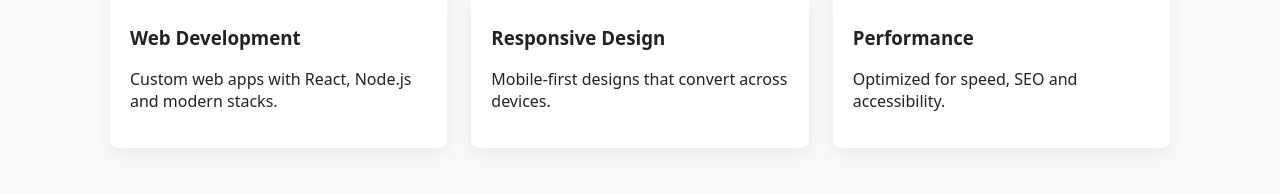
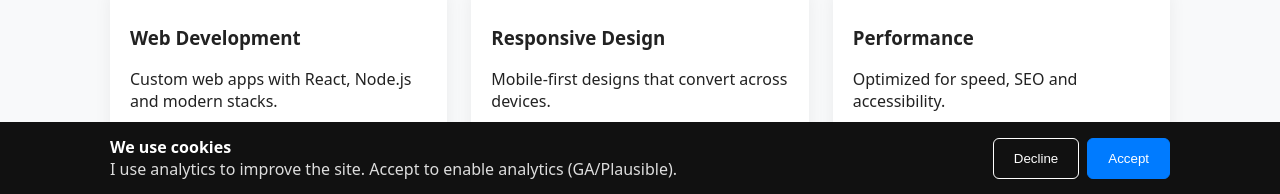
Before and after one commit to timsuperville/timsuperville.github.io, a React (Vite) app: page / in a window 1280 px wide. Shown: the part 606-800 px from the top of the page. Built offline with nearby package versions, Linux system fonts and the light colour scheme; no server answers.

Commit message:
Add cookie consent banner and consent-based analytics init + event tracking

```diff
--- /dev/null
+++ b/src/CookieBanner.jsx
@@ -0,0 +1,25 @@
+import React from 'react'
+import { hasConsent, optIn, optOut } from './analytics'
+
+export default function CookieBanner(){
+  const [visible, setVisible] = React.useState(!hasConsent())
+
+  if (!visible) return null
+
+  return (
+    <div className="cookie-banner">
+      <div className="container">
+        <div style={{display:'flex', alignItems:'center', justifyContent:'space-between'}}>
+          <div>
+            <strong>We use cookies</strong>
+            <p style={{margin:0}}>I use analytics to improve the site. Accept to enable analytics (GA/Plausible).</p>
+          </div>
+          <div>
+            <button className="btn" onClick={() => { optOut(); setVisible(false); }}>Decline</button>
+            <button className="btn primary" style={{marginLeft:8}} onClick={() => { optIn(); window.location.reload(); }}>Accept</button>
+          </div>
+        </div>
+      </div>
+    </div>
+  )
+}
--- a/src/analytics.js
+++ b/src/analytics.js
@@ -1,30 +1,30 @@
-// Lightweight analytics initializer supporting GA4 and Plausible with opt-out
+
+// Consent-based analytics helper
+export function hasConsent(){
+  try { return localStorage.getItem('analytics_consent') === '1' } catch(e){ return false }
+}
+
 export function isOptedOut(){
-  try { return localStorage.getItem('analytics_opt_out') === '1' } catch(e){ return false }
+  try { return localStorage.getItem('analytics_consent') === '0' } catch(e){ return false }
 }
+
+export function optIn(){
+  try { localStorage.setItem('analytics_consent','1') } catch(e){}
+}
+
 export function optOut(){
-  try { localStorage.setItem('analytics_opt_out','1') } catch(e){}
-  // Set GA disable flag if GA id present
+  try { localStorage.setItem('analytics_consent','0') } catch(e){}
   const GA_ID = import.meta.env.VITE_GA_ID
   if (GA_ID) window[`ga-disable-${GA_ID}`] = true
-  // reload to ensure scripts don't run (optional UX)
-  window.location.reload()
-}
-export function optIn(){
-  try { localStorage.removeItem('analytics_opt_out') } catch(e){}
-  const GA_ID = import.meta.env.VITE_GA_ID
-  if (GA_ID) delete window[`ga-disable-${GA_ID}`]
-  window.location.reload()
 }
 
 export function initAnalytics(){
-  if (isOptedOut()) return
+  if (!hasConsent()) return
 
   const GA_ID = import.meta.env.VITE_GA_ID
   const PLAUSIBLE_DOMAIN = import.meta.env.VITE_PLAUSIBLE_DOMAIN
 
   if (GA_ID){
-    // Load GA4 gtag.js
     const script1 = document.createElement('script')
     script1.async = true
     script1.src = `https://www.googletagmanager.com/gtag/js?id=${GA_ID}`
@@ -43,3 +43,19 @@ export function initAnalytics(){
     document.head.appendChild(s)
   }
 }
+
+export function trackEvent(name, props = {}){
+  // Plausible
+  try {
+    if (window.plausible) {
+      window.plausible(name, { props })
+    }
+  } catch(e){}
+
+  // GA (gtag)
+  try {
+    if (window.gtag) {
+      window.gtag('event', name, props)
+    }
+  } catch(e){}
+}
--- a/src/main.jsx
+++ b/src/main.jsx
@@ -2,7 +2,8 @@ import React from 'react'
 import { createRoot } from 'react-dom/client'
 import App from './App'
 import './styles.css'
-import { initAnalytics, isOptedOut } from './analytics'
+import { initAnalytics, hasConsent } from './analytics'
+import CookieBanner from './CookieBanner'
 
 // Initialize Google Analytics (GA4) if VITE_GA_ID is provided at build time
 function initGA() {
@@ -20,13 +21,16 @@ function initGA() {
 }
 
 // Initialize analytics (GA/Plausible) if not opted out. GA will still be initialized by initGA when VITE_GA_ID exists.
+// Initialize GA snippet early (if VITE_GA_ID exists) but only fully init analytics after consent
 initGA()
-if (!isOptedOut()) initAnalytics()
+
+if (hasConsent()) initAnalytics()
 
 createRoot(document.getElementById('root')).render(
   <React.StrictMode>
     <main id="main-content">
       <App />
+      <CookieBanner />
     </main>
   </React.StrictMode>
 )
--- a/src/styles.css
+++ b/src/styles.css
@@ -36,3 +36,9 @@ nav a{margin-left:18px; color:#333; text-decoration:none}
 /* Skip link */
 .skip-link{position:absolute; left:-999px; top:auto; width:1px; height:1px; overflow:hidden}
 .skip-link:focus{position:static; width:auto; height:auto; left:0; background:#000; color:#fff; padding:8px 12px; z-index:9999}
+
+/* Cookie banner */
+.cookie-banner{position:fixed; left:0; right:0; bottom:0; background:#111; color:#fff; padding:14px 0; z-index:9998}
+.cookie-banner p{color:#ddd}
+.cookie-banner .btn{background:transparent; color:#fff; border:1px solid #fff}
+.cookie-banner .btn.primary{background:var(--primary); border-color:var(--primary)}
```
